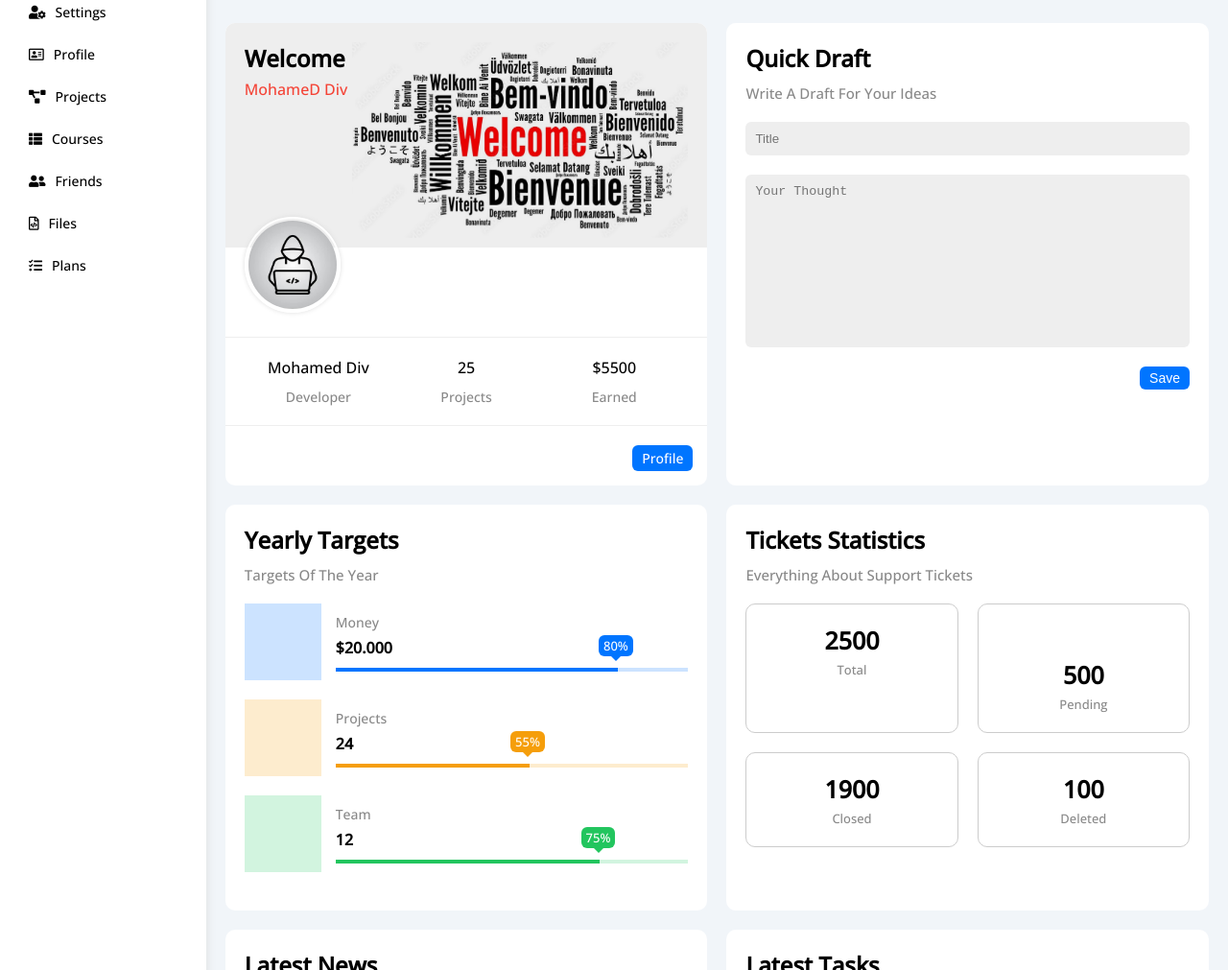
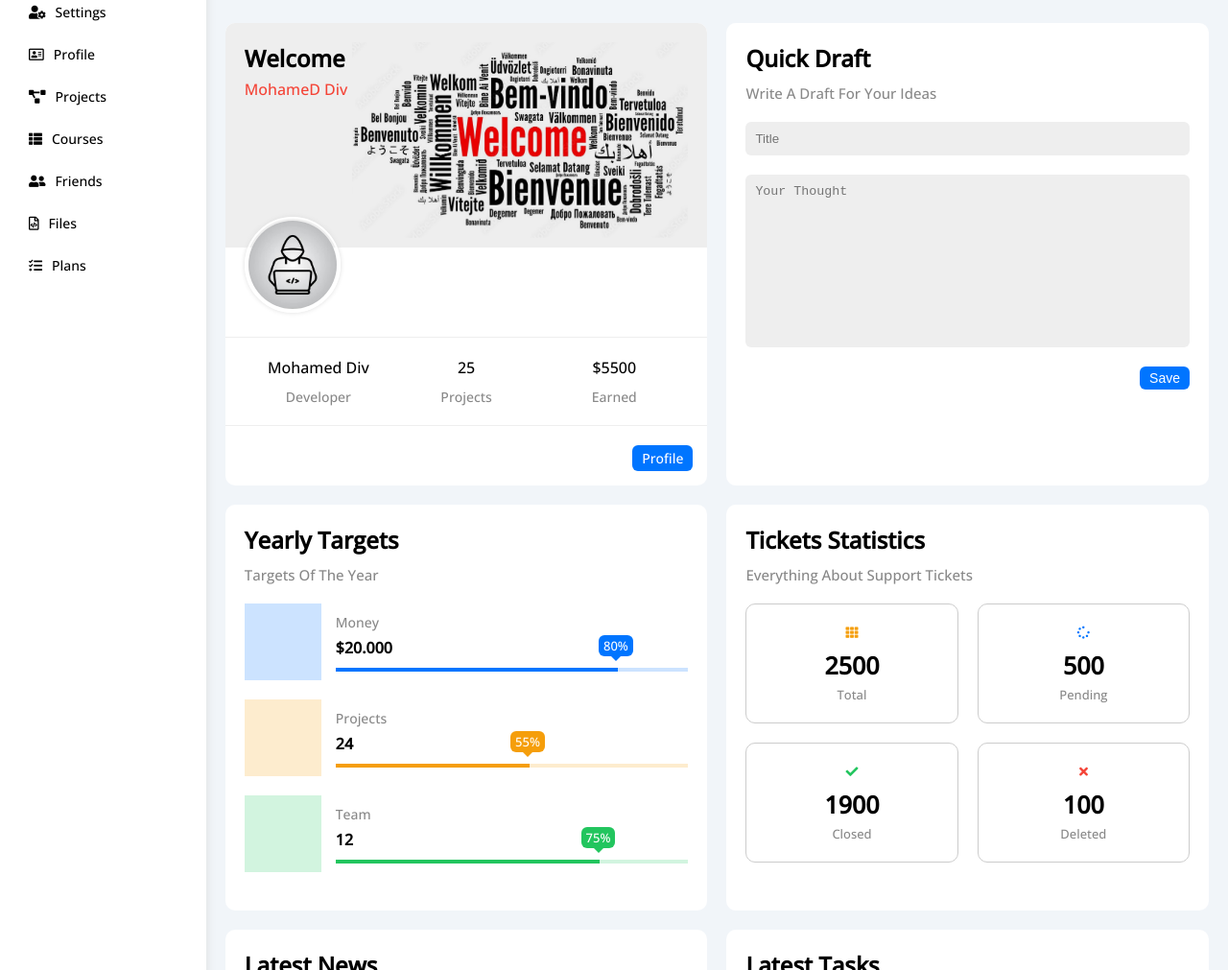
Before and after one commit to MohamedDiv95/Moahmed-Dashboard, a plain HTML site: page index.html in a window 1280 px wide. Shown: the part 146-1157 px from the top of the page at 96% size. Drawn offline with nearby package versions, Linux system fonts and the light colour scheme.

Commit message:
Update index.html

```diff
--- a/index.html
+++ b/index.html
@@ -170,22 +170,22 @@
                     <p class="mt-0 mb-20 c-grey fs-15">Everything About Support Tickets</p>
                     <div class="d-flex txt-c gap-20 f-wrap">
                         <div class="box p-20 rad-10 fs-13 c-grey">
-                            <i class="fa-regular fa-rectangle-list fa-2x mb-10 c-orange"></i>
+                            <i class="fas fa-th  mb-10 c-orange"></i>
                             <span class="d-block c-black fw-bold fs-25 mb-5">2500</span>
                             Total
                         </div>
                         <div class="box p-20 rad-10 fs-13 c-grey">
-                            <i class="fa-solid fa-spinner fa-2x mb-10 c-blue"></i>
+                            <i class="fas fa-spinner  mb-10 c-blue"></i>
                             <span class="d-block c-black fw-bold fs-25 mb-5">500</span>
                             Pending
                         </div>
                         <div class="box p-20 rad-10 fs-13 c-grey">
-                            <i class="fa-regular fa-circle-check fa-2x mb-10 c-green"></i>
+                            <i class="fas fa-check  mb-10 c-green"></i>
                             <span class="d-block c-black fw-bold fs-25 mb-5">1900</span>
                             Closed
                         </div>
                         <div class="box p-20 rad-10 fs-13 c-grey">
-                            <i class="fa-regular fa-rectangle-xmark fa-2x mb-10 c-red"></i>
+                            <i class="fas fa-times  mb-10 c-red"></i>
                             <span class="d-block c-black fw-bold fs-25 mb-5">100</span>
                             Deleted
                         </div>
```
